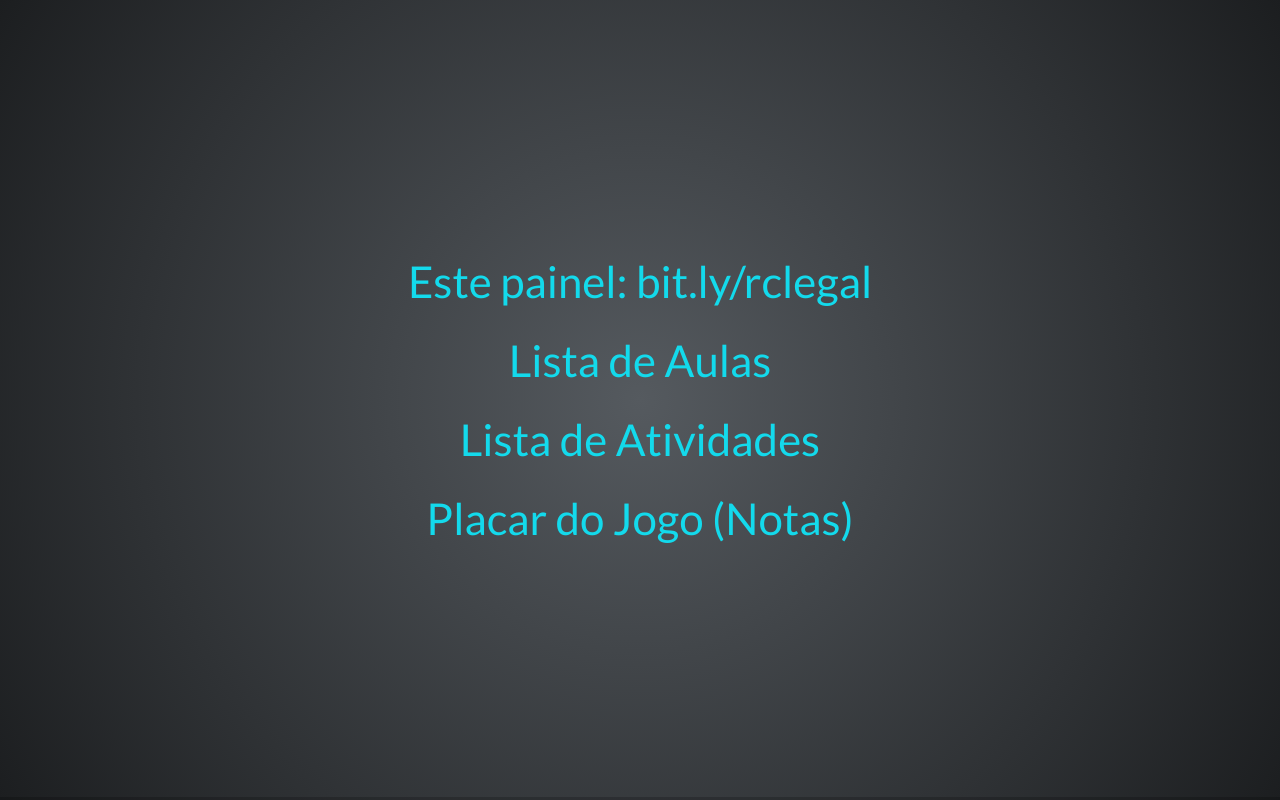
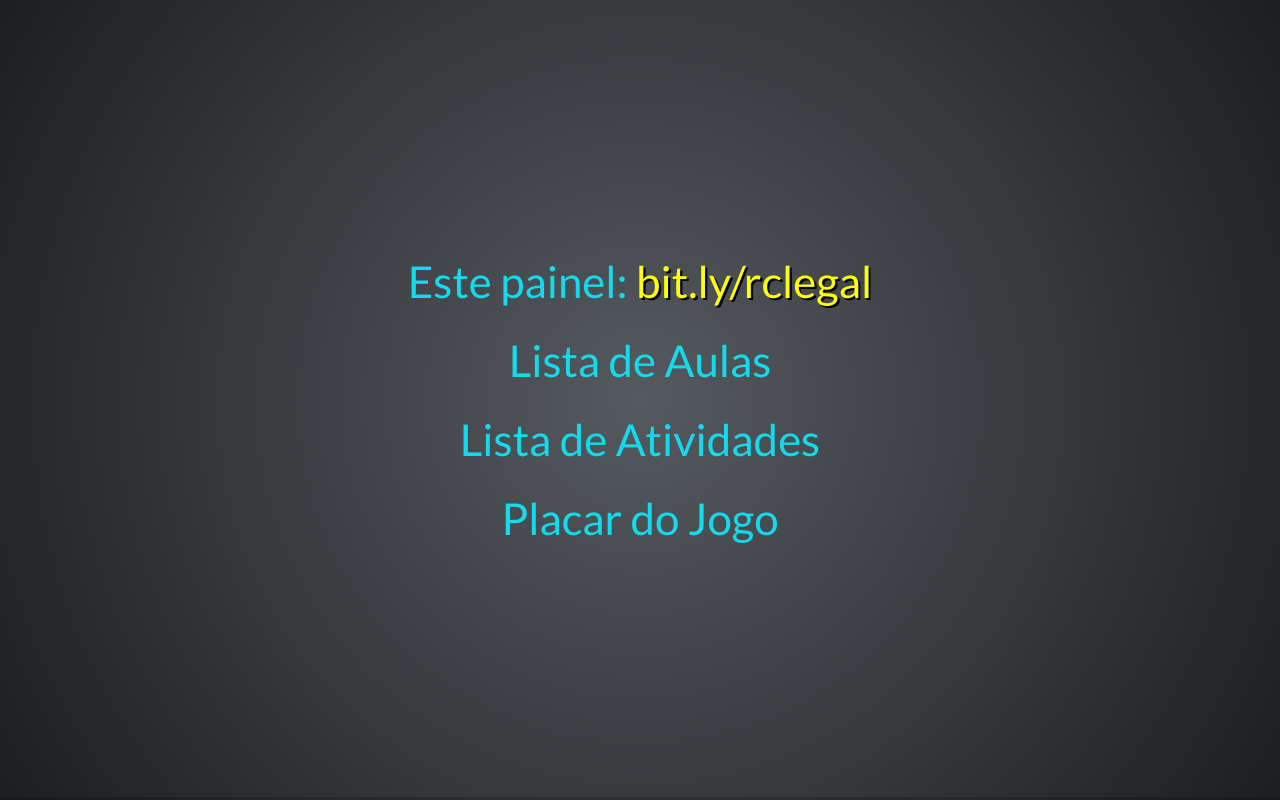
Before and after one commit to raciocinio-computacional/raciocinio-computacional.github.io, a website: page index.html in a window 1280 px wide. Drawn offline with Linux system fonts and the light colour scheme.

Commit message:
realce painel

```diff
--- a/index.html
+++ b/index.html
@@ -28,10 +28,10 @@
 	<div class="reveal">
 		<div class="slides">
 			<section>
-				<p><a href="bit.ly/rclegal">Este painel: bit.ly/rclegal</a></p>
+				<p><a href="bit.ly/rclegal">Este painel: <span shadow-sm yellow>bit.ly/rclegal</span></a></p>
 				<p><a href="aulas.html">Lista de Aulas</a></p>
 				<p><a href="atividades.html">Lista de Atividades</a></p>
-				<p><a href="https://docs.google.com/spreadsheets/d/1V5XDEYNXoFUPIbfsO6b72G0JmwrfEU7pNymQUX95gz0/edit?usp=sharing">Placar do Jogo (Notas)</a></p>
+				<p><a href="https://docs.google.com/spreadsheets/d/1V5XDEYNXoFUPIbfsO6b72G0JmwrfEU7pNymQUX95gz0/edit?usp=sharing">Placar do Jogo</a></p>
 			</section>
 		</div>
 	</div>
```
